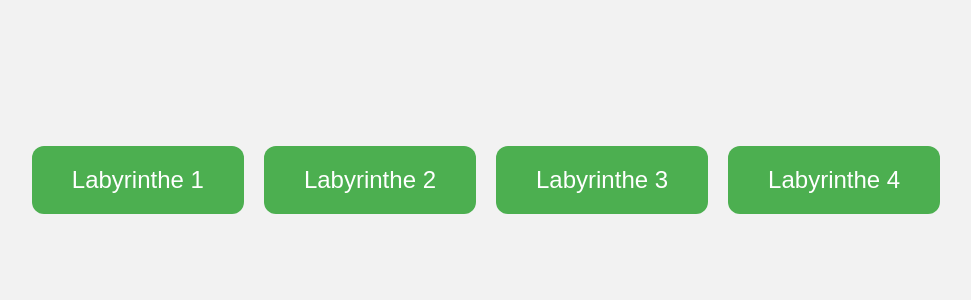
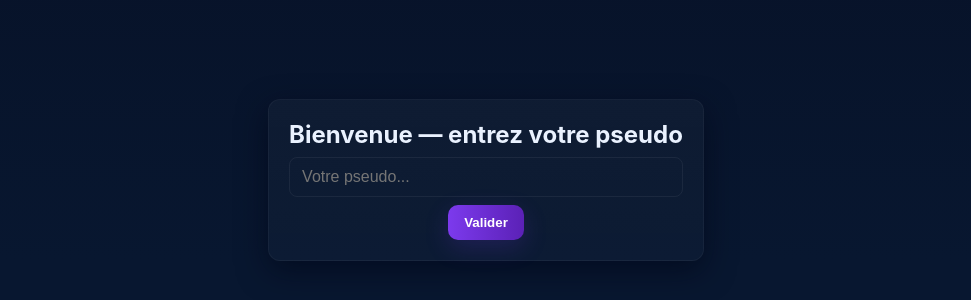
Before and after one commit to BanADrien/Projet_Front_Labyrinth_DETEE_COME, a React (Vite) app in the folder front_end/: page / in a window 1280 px wide. Shown: the part 220-520 px from the top of the page, without its empty margins (154-1125 px from the left). Built offline with nearby package versions, Linux system fonts and the light colour scheme.

Commit message:
fusion des deux branches

```diff
--- a/front_end/src/Home.tsx
+++ b/front_end/src/Home.tsx
@@ -1,27 +1,85 @@
-import React from "react";
+import React, { useEffect, useState } from "react";
 import { useNavigate } from "react-router-dom";
+import "./App.css";
 
 const Home: React.FC = () => {
+  const [pseudo, setPseudo] = useState<string>("");
+  const [storedPseudo, setStoredPseudo] = useState<string | null>(null);
   const navigate = useNavigate();
 
-  const levels = [
-    { id: 1, label: "Labyrinthe 1" },
-    { id: 2, label: "Labyrinthe 2" },
-    { id: 3, label: "Labyrinthe 3" },
-    { id: 4, label: "Labyrinthe 4" },
-  ];
+  useEffect(() => {
+    const existing = localStorage.getItem("pseudo");
+    if (existing) setStoredPseudo(existing);
+  }, []);
+
+  const handleStart = (value: number) => {
+    // envoie le pseudo dans l'état lors de la navigation
+    navigate("/app", { state: { value, pseudo: storedPseudo || pseudo } });
+  };
+
+  const savePseudo = () => {
+    const trimmed = pseudo.trim();
+    if (!trimmed) return;
+    localStorage.setItem("pseudo", trimmed);
+    setStoredPseudo(trimmed);
+  };
+
+  const clearPseudo = () => {
+    localStorage.removeItem("pseudo");
+    setStoredPseudo(null);
+    setPseudo("");
+  };
 
   return (
-    <div style={{ height: "100vh", display: "flex", justifyContent: "center", alignItems: "center", backgroundColor: "#f2f2f2" }}>
-      {levels.map((level) => (
-        <button
-          key={level.id}
-          onClick={() => navigate("/app", { state: { value: level.id } })}
-          style={{ padding: "20px 40px", fontSize: "1.5rem", borderRadius: "12px", border: "none", cursor: "pointer", backgroundColor: "#4CAF50", color: "white", margin: "0 10px" }}
-        >
-          {level.label}
-        </button>
-      ))}
+    <div className="home-root">
+      {/* Si pas de pseudo stocké, on affiche un prompt central */}
+      {!storedPseudo && (
+        <div className="prompt-card">
+          <h2>Bienvenue — entrez votre pseudo</h2>
+          <input
+            className="prompt-input"
+            type="text"
+            value={pseudo}
+            onChange={(e) => setPseudo(e.target.value)}
+            placeholder="Votre pseudo..."
+            onKeyDown={(e) => {
+              if (e.key === "Enter") savePseudo();
+            }}
+          />
+          <div className="prompt-actions">
+            <button onClick={savePseudo} className="btn btn-primary">
+              Valider
+            </button>
+          </div>
+        </div>
+      )}
+
+      {/* Si pseudo présent, on montre les boutons de navigation */}
+      {storedPseudo && (
+        <div style={{ display: "flex", flexDirection: "column", alignItems: "center", gap: 12 }}>
+          <div style={{ textAlign: "center" }}>
+            <h2 style={{ margin: 0 }}>Bonjour, {storedPseudo} !</h2>
+            <button onClick={clearPseudo} className="btn btn-ghost" style={{ marginTop: 8 }}>
+              Changer de pseudo
+            </button>
+          </div>
+
+          <div className="nav-buttons">
+            <button onClick={() => handleStart(1)} className="btn btn-primary">
+              Labyrinthe 1
+            </button>
+            <button onClick={() => handleStart(2)} className="btn btn-primary">
+              Labyrinthe 2
+            </button>
+            <button onClick={() => handleStart(3)} className="btn btn-primary">
+              Labyrinthe 3
+            </button>
+            <button onClick={() => handleStart(4)} className="btn btn-primary">
+              Labyrinthe 4
+            </button>
+          </div>
+        </div>
+      )}
     </div>
   );
 };
```
